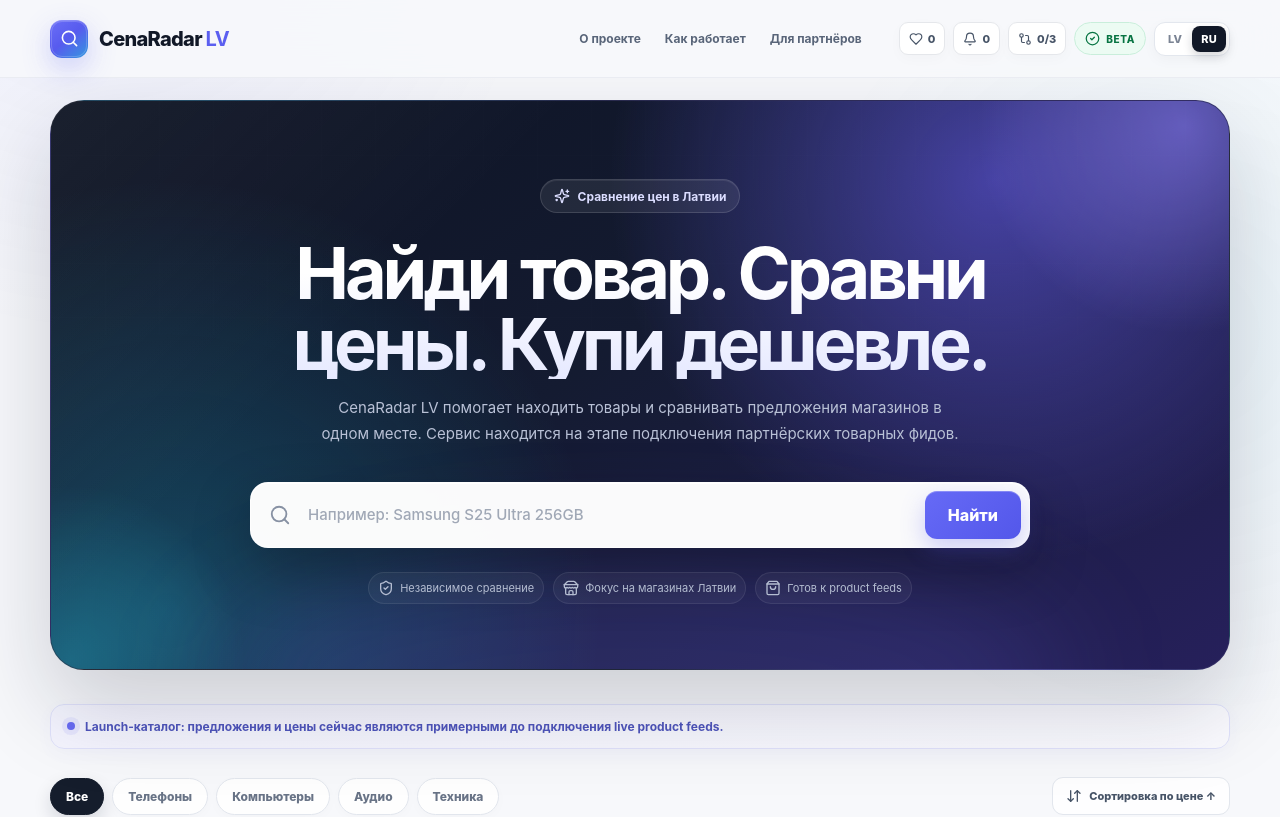
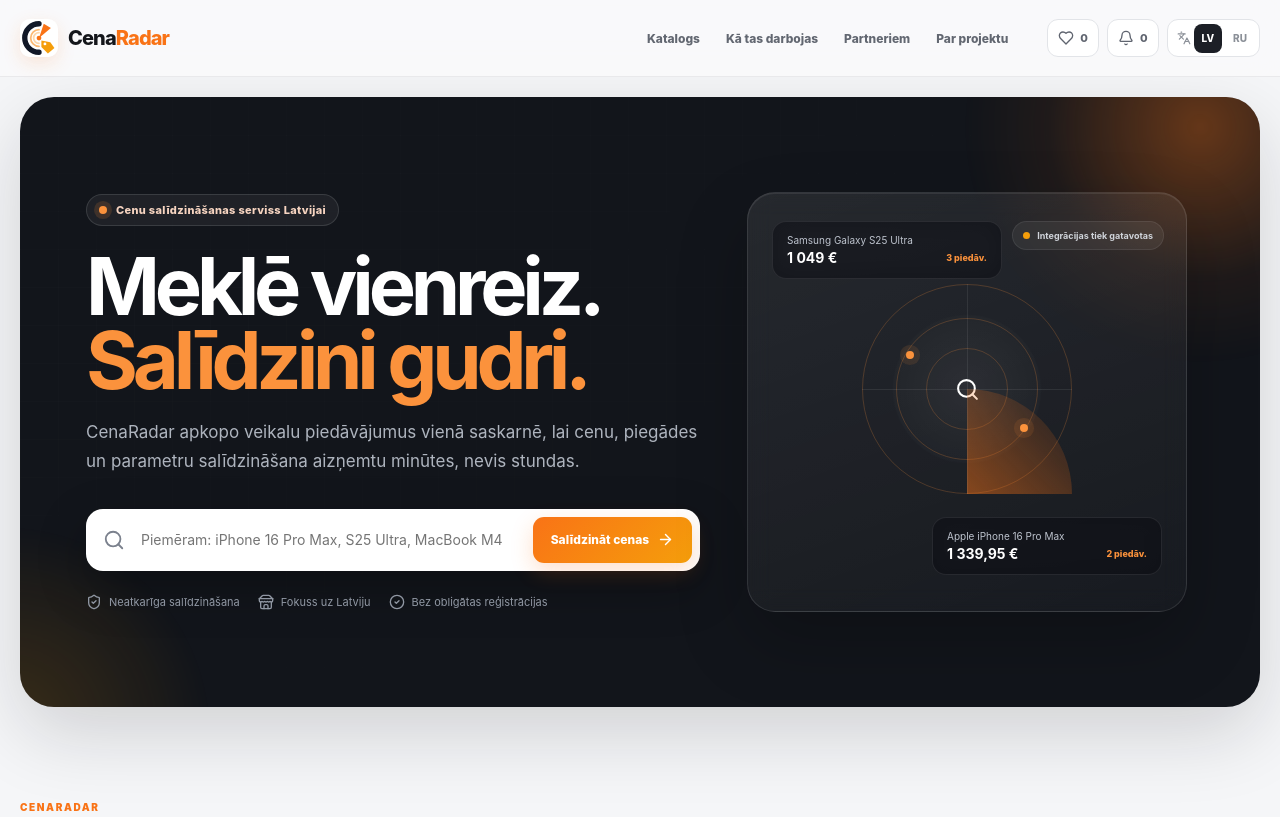
Before and after one commit to virus53111/dogizen, a React (Vite) app in the folder price-aggregator/: page / in a window 1280 px wide. Shown: the top 817 px of the page. Built offline with nearby package versions, Linux system fonts and the light colour scheme.

Commit message:
Switch CenaRadar to premium app

```diff
--- a/price-aggregator/src/main.tsx
+++ b/price-aggregator/src/main.tsx
@@ -1,11 +1,10 @@
 import { StrictMode } from 'react';
 import { createRoot } from 'react-dom/client';
-import App from './App';
-import './index.css';
-import './enhancements.css';
+import PremiumApp from './PremiumApp';
+import './premium.css';
 
 createRoot(document.getElementById('root')!).render(
   <StrictMode>
-    <App />
+    <PremiumApp />
   </StrictMode>,
 );
```
